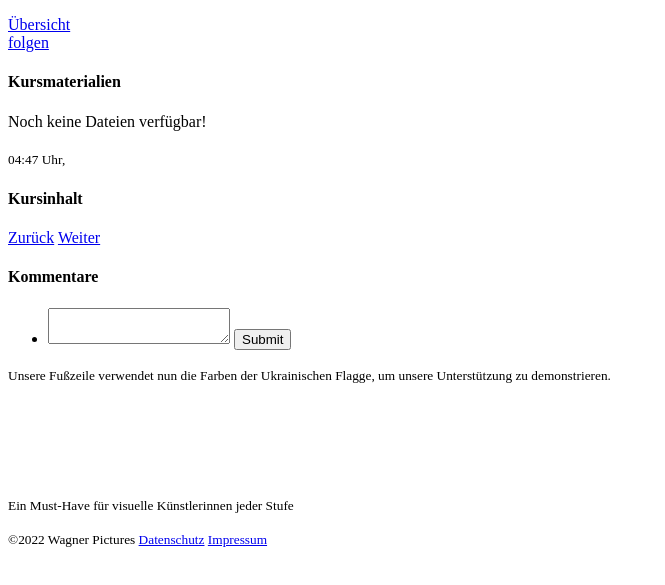
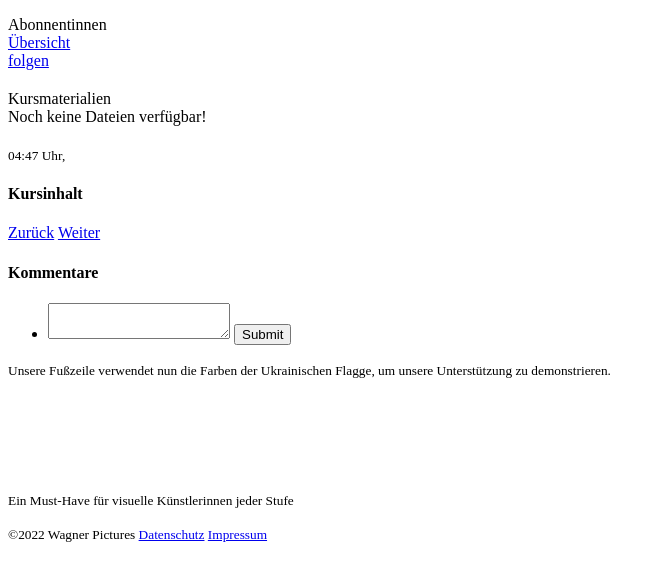
Before and after one commit to btinet/cinekolleg, a Symfony app: template templates/tutorial/show.html.twig in a window 1280 px wide. Shown: the part 78-663 px from the top of the page, without its empty margins (0-665 px from the left). Run offline with Twig, Linux system fonts and the light colour scheme; the template is opened without the code that fills it, so the values that code supplies are empty; form fields are guessed from the names that the template uses; some libraries are stand-ins or nearby versions.

Commit message:
update course details

```diff
--- a/templates/tutorial/show.html.twig
+++ b/templates/tutorial/show.html.twig
@@ -7,9 +7,23 @@
     <section class="py-5" id="overview">
         <div class="container py-5">
 
-            <div class="row mb-5">
-                <div class="col-12 col-md-7 offset-md-5">
-                    <div class="d-flex justify-content-between align-items-center">
+            <div class="row g-3 mb-5">
+                <div class="col-12 col-md-5 order-last order-md-first">
+                    <div class="card border-0 shadow-sm">
+                        <div class="card-header bg-white">
+                            <span class="h5">Abonnentinnen</span>
+                        </div>
+                        <div class="list-group list-group-flush">
+                            {% for user in course.users %}
+                            <div class="list-group-item">
+                                {{ user.firstName }}
+                            </div>
+                            {% endfor %}
+                        </div>
+                    </div>
+                </div>
+                <div class="col-12 col-md-7">
+                    <div class="d-flex justify-content-between align-items-center mb-3">
                         <div>
                             <a href="{{ path('tutorium_index') }}" class="btn btn-light "><i class="bi bi-chevron-double-up me-2"></i>Übersicht</a>
                             {% if is_granted('ROLE_ADMIN') %}
@@ -27,11 +41,6 @@
                             {% endif %}
                         </div>
                     </div>
-                </div>
-            </div>
-
-            <div class="row g-3 mb-3">
-                <div class="col-12 col-md-7 offset-md-5">
                     <h1 class="text-center text-md-start">{{ course.title }}</h1>
                     {% if course.document %}
                         <img src="{{ vich_uploader_asset(course)|imagine_filter('course_index') }}" alt="Tutorium" class="img-fluid">
@@ -41,14 +50,16 @@
 
             <div class="row">
                 <div class="col-12 col-md-5 order-last order-md-first">
-                    <div class="card card-body border-0 shadow-sm d-flex flex-column justify-content-start justify-content-md-end mb-3 sticky-md-top" style="top: 100px">
-                        <h4>Kursmaterialien</h4>
+                    <div class="card border-0 shadow-sm sticky-md-top" style="top: 100px">
+                        <div class="card-header bg-white">
+                            <span class="h5">Kursmaterialien</span>
+                        </div>
+                        <div class="card-body d-flex flex-column justify-content-start justify-content-md-end mb-3">
                             {% for file in course.lessonDocs %}
                                 <a href="{{ path('lesson_doc_download',{'id':file.id}) }}" class="d-flex flex-column" target="_blank">
                                     <div class="d-flex justify-content-between align-items-center gap-3">
                                         <div class="d-flex justify-content-start align-items-center">
-
-                                        <span class="fw-bold">
+                                        <span class="">
                                         <i class="bi bi-file-pdf text-danger me-1"></i> {{ file.title }}<br>
                                         <small class="text-decoration-none fw-light">{{ file.description }}</small>
                                         </span>
@@ -63,11 +74,13 @@
                             {% endfor %}
                         </div>
                     </div>
+                </div>
                 <div class="col-12 col-md-7">
                     <div class="row g-3 row-cols-1">
+
+                        <div>
                             <h2 class="text-center text-md-start h5 section-lead">{{ course.subject }}</h2>
-                        <div>
-                            <div class="d-flex flex-column justify-content-start justify-content-md-end mb-3">
+                            <div class="d-flex flex-column justify-content-start align-items-center align-items-md-start mb-3">
                                 <small class="opacity-50">{{ course.time|date('H:i') }} Uhr, {{ course.date|ago }}</small>
                                 <small class="d-block">{{ course.location }}</small>
                             </div>
```
Lines whose indentation alone changed are shown as unchanged.
